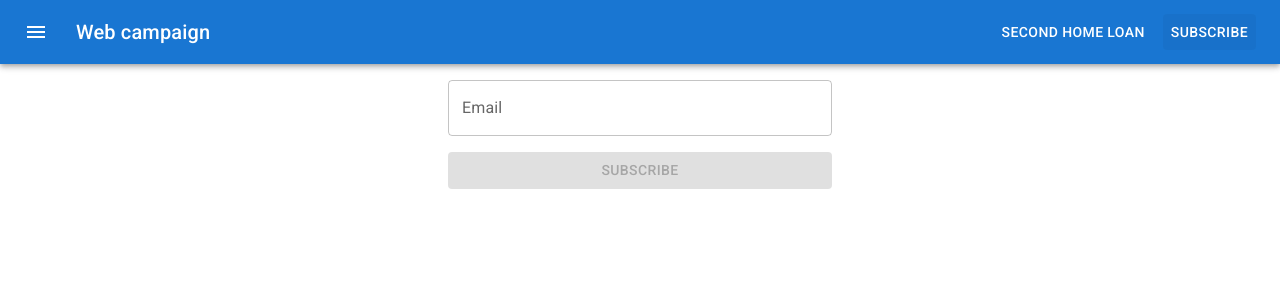
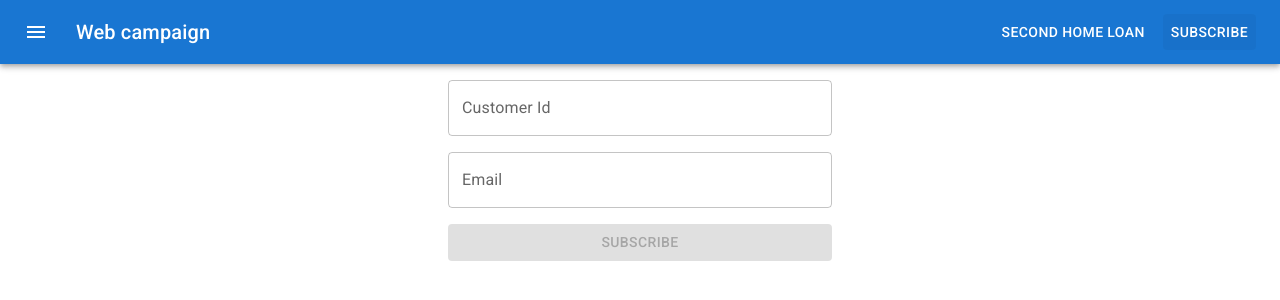
Before and after one commit to niawjunior/campaigns-sample, a React (Create React App) app: page /subscribe in a window 1280 px wide. Shown: the top 300 px of the page. Built offline with nearby package versions, Linux system fonts and the light colour scheme.

Commit message:
add customer id

```diff
--- a/src/components/Layout.js
+++ b/src/components/Layout.js
@@ -17,15 +17,12 @@ import { Link, useLocation } from "react-router-dom";
 function Layout({ children }) {
   const [state, setState] = useState(false);
   const location = useLocation();
-  console.log(location);
   const toggleDrawer = (open) => {
     setState(open);
   };
 
   const everGage = window.Evergage;
-  useEffect(() => {
-    console.log(everGage);
-  }, [everGage]);
+  useEffect(() => {}, [everGage]);
 
   const list = () => (
     <Box sx={{ width: 250 }} role="presentation">
--- a/src/components/Subscribe.js
+++ b/src/components/Subscribe.js
@@ -7,15 +7,19 @@ import Snackbar from "@mui/material/Snackbar";
 import Layout from "./Layout";
 const Subscribe = () => {
   const [email, setEmail] = useState("");
+  const [customerId, setCustomerId] = useState("");
   const [snackbarOpen, setSnackbarOpen] = useState(false);
 
   const handleSubscribe = () => {
-    console.log(email);
     setSnackbarOpen(true);
   };
 
   const onEmailChange = (email) => {
     setEmail(email);
+  };
+
+  const onCustomerIdChange = (customerId) => {
+    setCustomerId(customerId);
   };
 
   const handleCloseSnackbar = () => {
@@ -33,6 +37,15 @@ const Subscribe = () => {
       />
       <Grid container justifyContent="center">
         <Grid item xs={4} justifyContent="center">
+          <TextField
+            style={{ marginTop: "1rem" }}
+            fullWidth
+            id="customer_id"
+            label="Customer Id"
+            variant="outlined"
+            value={customerId}
+            onChange={(e) => onCustomerIdChange(e.target.value)}
+          />
           <TextField
             style={{ marginTop: "1rem" }}
             fullWidth
```
